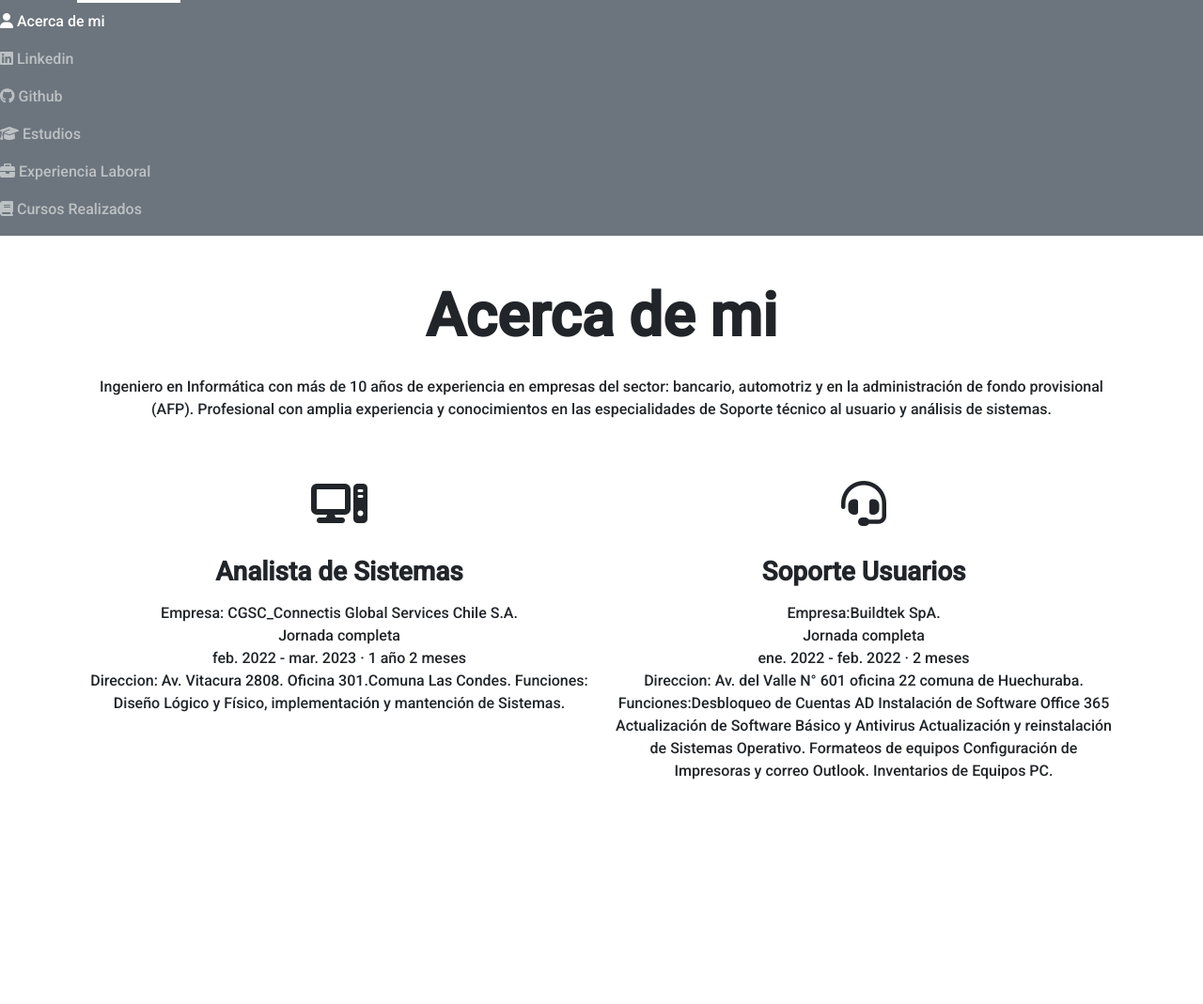
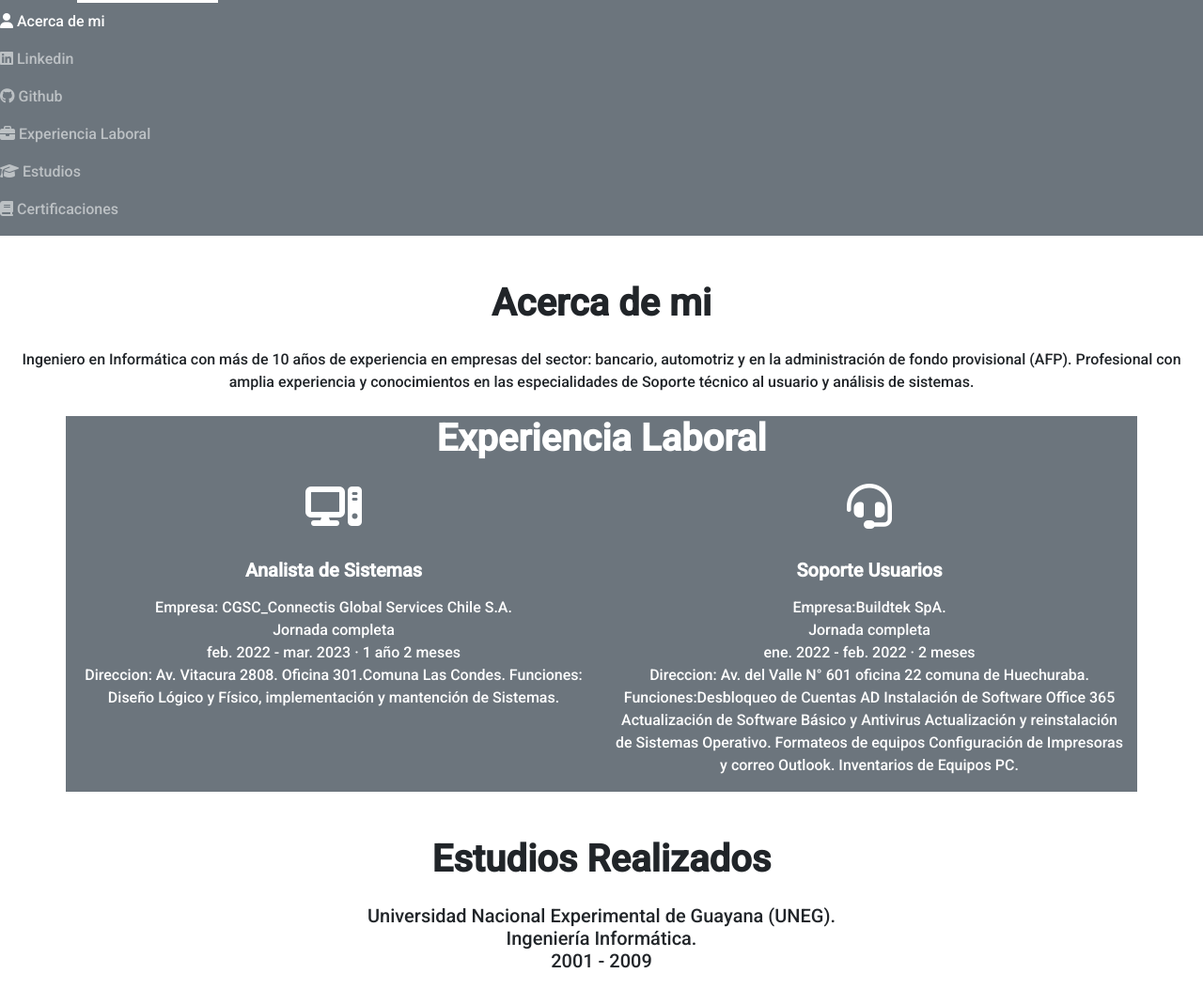
Before and after one commit to maglys82/CvMaglysMaita, a plain HTML site: page index.html in a window 1280 px wide. Shown: the part 115-1184 px from the top of the page at 94% size. Before the commit the page ends 1012 px from the top, so only its background shows below. Drawn offline with Linux system fonts and the light colour scheme.

Commit message:
Se agrego en el main la seccion Estudios Realizados y se le aplicaron Css a las clases experiencia-laboral y my-3

```diff
--- a/assets/css/style.css
+++ b/assets/css/style.css
@@ -10,8 +10,11 @@
 
   }
 
+  #experiencia-laboral> h6{
+    color: white;
+  }
 
-  .shadowed-line {
-    border-bottom: 1px solid gray;
-    box-shadow: 0px 2px 4px gray;
+  .my-3{
+
+    color: white;
   }
--- a/index.html
+++ b/index.html
@@ -17,7 +17,7 @@
     <header>
             <nav class="navbar navbar-dark bg-secondary">
                 <div class="container justify-content-start">
-                <img src="assets/imagen/logo.png" alt="Logo" width="110" height="110" style="margin-right: 10px;">
+                <img src="assets/imagen/logo.png" alt="Logo" width="150" height="110" style="margin-right: 10px;">
                 <div class="contact-info" >
                     <p><i class="fas fa-envelope"></i> maglys82@gmail.com</p>
                     <p><i class="fas fa-phone"></i> +953531182</p>
@@ -37,33 +37,37 @@
                             <a class="nav-link" href="https://github.com/maglys82" target="_blank"> <i class="fab fa-github"></i>
                             Github</a>
                         </li>
-                         <li class="nav-item">
-                            <a class="nav-link" href="#estudios"><i class="fas fa-graduation-cap"></i> Estudios</a>
-                        </li>
+
                         <li class="nav-item">
                              <a class="nav-link" href="#experiencia-laboral"><i class="fas fa-briefcase"></i> Experiencia Laboral</a>
                         </li>
+                        <li class="nav-item">
+                            <a class="nav-link" href="#estudios"><i class="fas fa-graduation-cap"></i> Estudios</a>
+                        </li>
 
                         <li class="nav-item">
-                             <a class="nav-link" href="#cursos"><i class="fas fa-book"></i> Cursos Realizados</a>
+                             <a class="nav-link" href="#cursos"><i class="fas fa-book"></i> Certificaciones</a>
                         </li>
 
                   </ul>
             </nav>
     </header>
     <main>
-        <section id="Acerca-de-mi" class="container text-center my-5">
-            <h2 class="display-3 fw-bold my-4">Acerca de mi</h2>
+        <section id="Acerca-de-mi" class="container-fluid text-center my-5 ">
+            <h6 class="display-6 fw-bold my-4">Acerca de mi</h6>
             <p class="my-4">
                 Ingeniero en Informática con más de 10 años de experiencia en empresas del sector: bancario, automotriz y en la administración de fondo provisional (AFP).
                 Profesional con amplia experiencia y conocimientos en las especialidades de Soporte técnico al usuario y análisis de sistemas.
             </p>
 
-        <section id="experiencia-labora" class="container text-center my-5">
+        <section id="experiencia-laboral" class="container text-center my-3 bg-secondary">
+            <h6 class="display-6 fw-bold my-2">
+                Experiencia Laboral
+            </h6>
             <div class="row">
                 <div class="col-12 col-md-6">
                     <i class="fa-solid fa-computer fa-3x my-3"></i>
-                    <h3 class="my-3 fw-bold">Analista de  Sistemas</h3>
+                    <h5 class="my-3 fw-bold">Analista de  Sistemas</h5>
                     <p class="my-3">
                         Empresa: CGSC_Connectis Global Services Chile S.A. <br>
                         Jornada completa <br>
@@ -74,7 +78,7 @@
                 </div>
                 <div class="col-12 col-md-6">
                     <i class="fa-solid fa-headset fa-3x my-3"></i>
-                    <h3 class="my-3 fw-bold">Soporte Usuarios</h3>
+                    <h5 class="my-3 fw-bold">Soporte Usuarios</h5>
                     <p class="my-3">
                         Empresa:Buildtek SpA. <br>
                         Jornada completa <br>
@@ -91,7 +95,18 @@
                 </div>
             </div>
         </section>
+        <section id="estudios" class="container-fluid text-center my-5 ">
+            <h6 class="display-6 fw-bold my-4">
+                Estudios Realizados
+            </h6>
+            <p class="my-4">
+                <h5>Universidad Nacional Experimental de Guayana (UNEG). <br>
+                Ingeniería Informática. <br>
+                2001 - 2009</h5>
+            </p>
+        </section>
 
-    </main>
+
+ </main>
 </body>
 </html>
```
